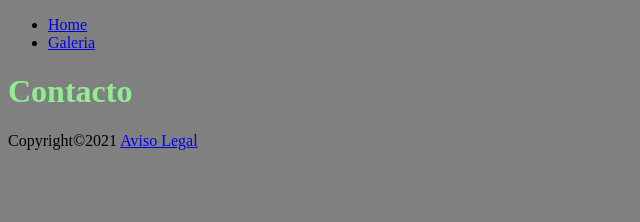
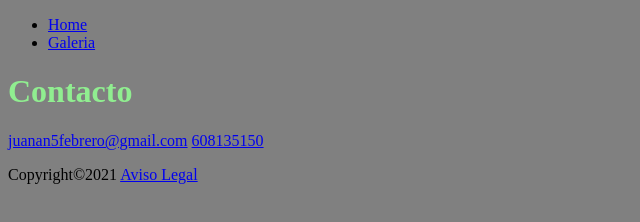
Before and after one commit to Juanan23/Proyecto_1_REPO, a plain HTML site: page contacto.html in a window 1280 px wide. Shown: the whole page, without its empty margins (0-640 px from the left). Drawn offline with Linux system fonts and the light colour scheme.

Commit message:
Datos de Contacto

```diff
--- a/contacto.html
+++ b/contacto.html
@@ -19,7 +19,8 @@
 </header>
 <main>
     <h1>Contacto</h1>
-
+   <a href="mailto:juanan5febrero@gmail.com">juanan5febrero@gmail.com</a>
+   <a href="telf:608135150">608135150</a>
 </main>
 <footer>
     <p>Copyright&copy;2021 <a href="#">Aviso Legal</a></p>
```
